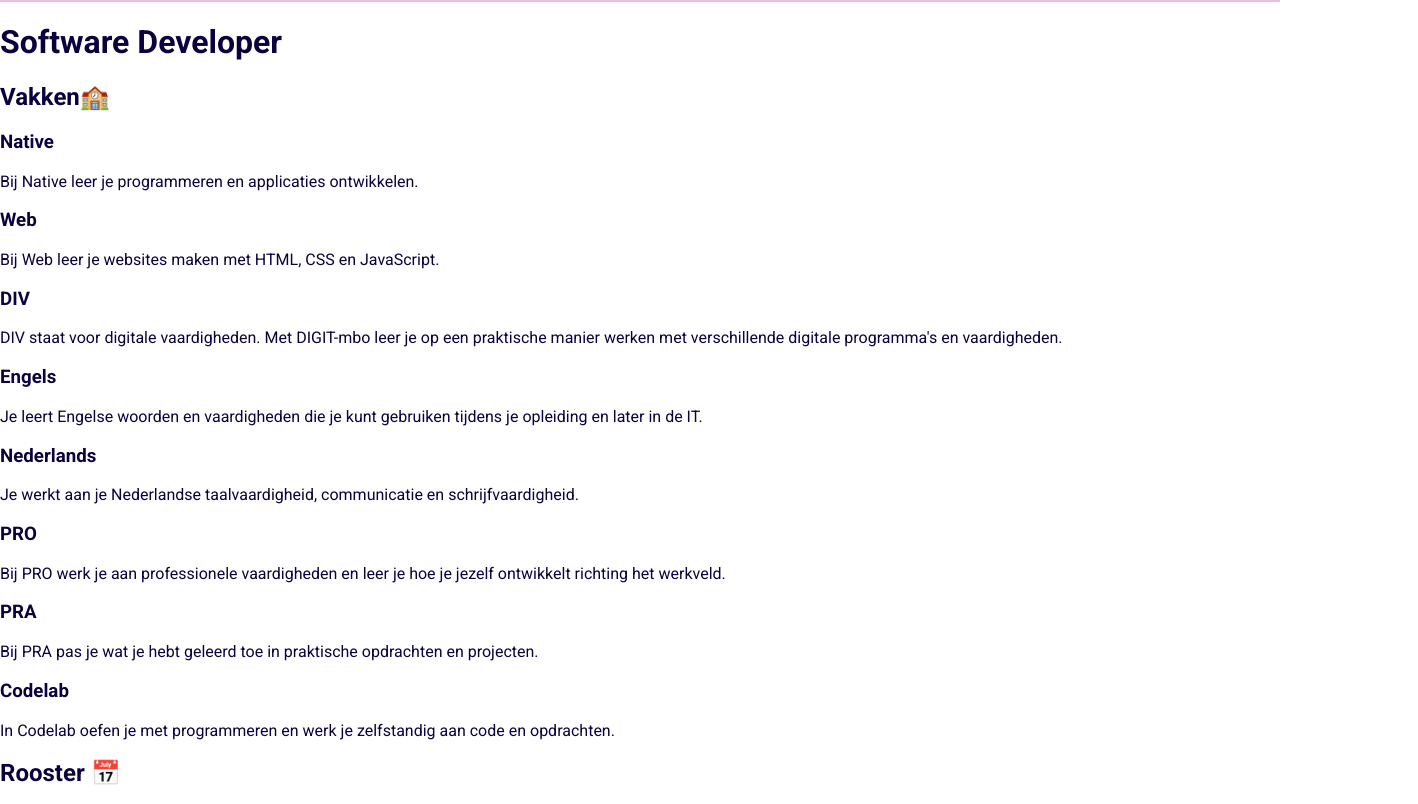
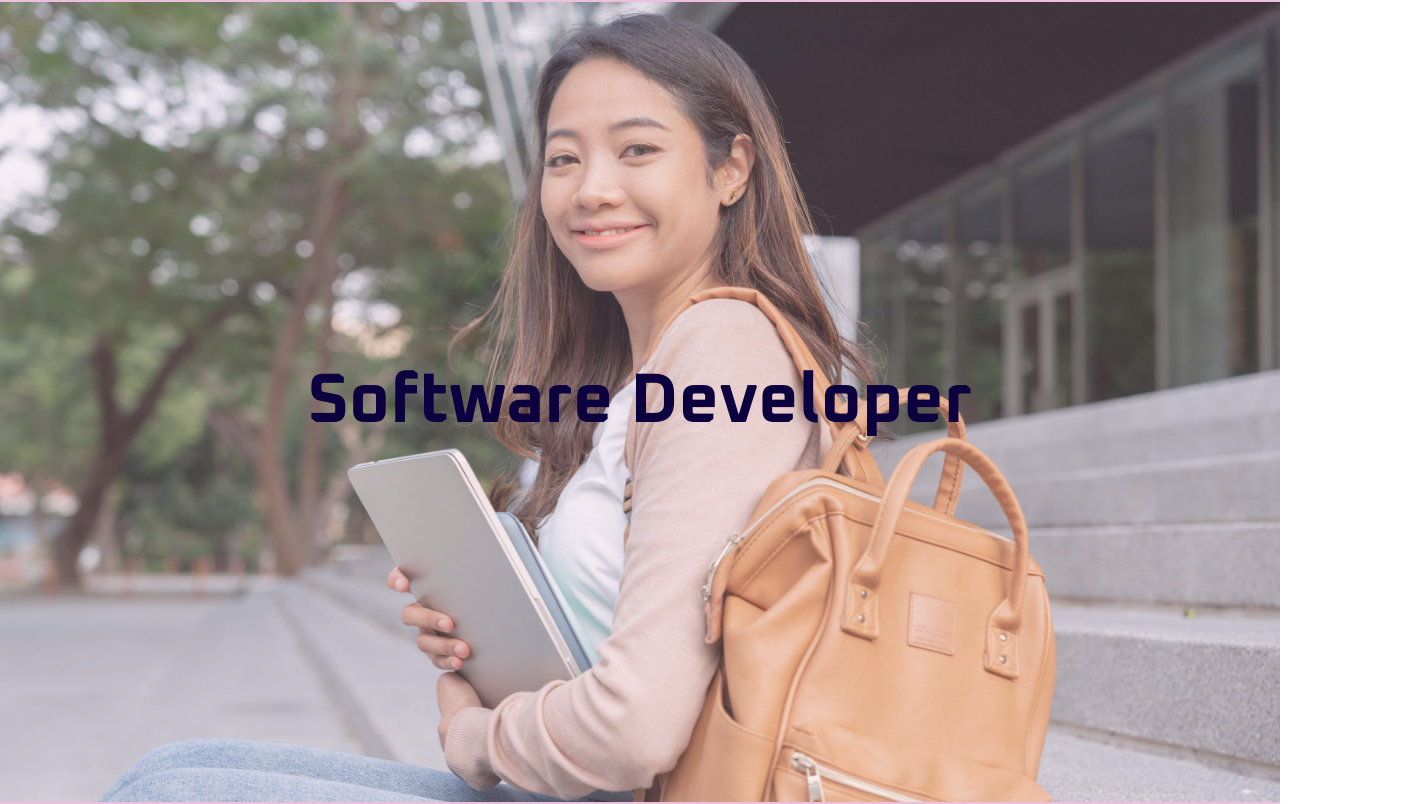
Before and after one commit to wilsonannor03-cyber/informatiewebsite, a plain HTML site: page index.html in a window 1280 px wide. Shown: the part 91-895 px from the top of the page, 1418 px wide, since content can reach past the window. Drawn offline with Linux system fonts and the light colour scheme.

Commit message:
mijn index.html css aff. ik heb toegevoegt de vakken, roooster, foto's 9als navigatie link ervaring ook

```diff
--- a/css/style.css
+++ b/css/style.css
@@ -104,3 +104,127 @@ nav a:hover {
         font-size: 40px;
     }
 }
+.main-homepage {
+    position: relative;
+
+    background-image: url("../img/student.jpg");
+    background-size: cover;
+    background-position: center;
+
+    min-height: 100vh;
+
+    display: flex;
+    align-items: center;
+    justify-content: center;
+}
+main::before {
+    content: "";
+    position: absolute;
+
+    top: 0;
+    left: 0;
+
+    width: 100%;
+    height: 100%;
+
+    background-color: rgba(236, 192, 220, 0.25);
+}
+
+
+
+.h1-main {
+    position: relative;
+    z-index: 2;
+
+    font-family: "Oxanium", sans-serif;
+    font-size: 70px;
+    font-weight: 700;
+
+    color: #0c003e;
+
+    margin: 0;
+    text-align: center;
+}
+
+
+
+section {
+    background-color: rgb(236, 192, 220);
+}
+
+.tekst {
+    padding: 60px 80px;
+    color: white;
+}
+.vakken {
+    display: flex;
+    flex-wrap: wrap;
+    justify-content: center;
+    gap: 30px;
+}
+
+.vakken h2 {
+    width: 100%;
+    text-align: center;
+
+    color: #0c003e;
+    font-family: "Oxanium", sans-serif;
+    font-size: 36px;
+}
+
+
+
+.vak,
+.rooster,
+.foto,
+.toekomst,
+.ervaring {
+    background-color: #0c003e;
+
+    color: white;
+
+    border-radius: 10px;
+
+    padding: 30px;
+
+    flex: 1 1 300px;
+
+    box-shadow: 0 2px 6px rgba(0, 0, 0, 0.2);
+}
+
+.rooster img {
+    width: 100%;
+    max-width: 600px;
+    height: auto;
+    border-radius: 10px;
+    margin-top: 20px;
+}
+
+.rooster-foto {
+    display: flex;
+    flex-wrap: wrap;
+    justify-content: center;
+    gap: 30px;
+
+    margin-top: 30px;
+}
+
+.rooster-foto h2 {
+    color: white;
+    font-family: "Oxanium", sans-serif;
+}
+
+
+.toekomst-ervaring {
+    display: flex;
+    flex-wrap: wrap;
+    justify-content: center;
+    gap: 30px;
+
+    margin-top: 30px;
+}
+
+.toekomst-ervaring h2 {
+    color: white;
+    font-family: "Oxanium", sans-serif;
+}
```
